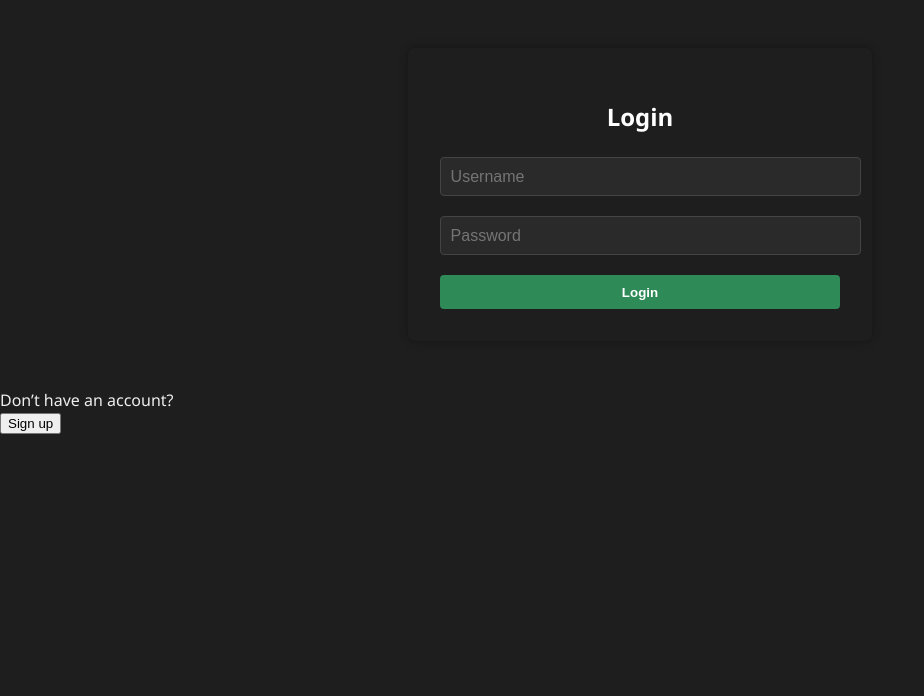
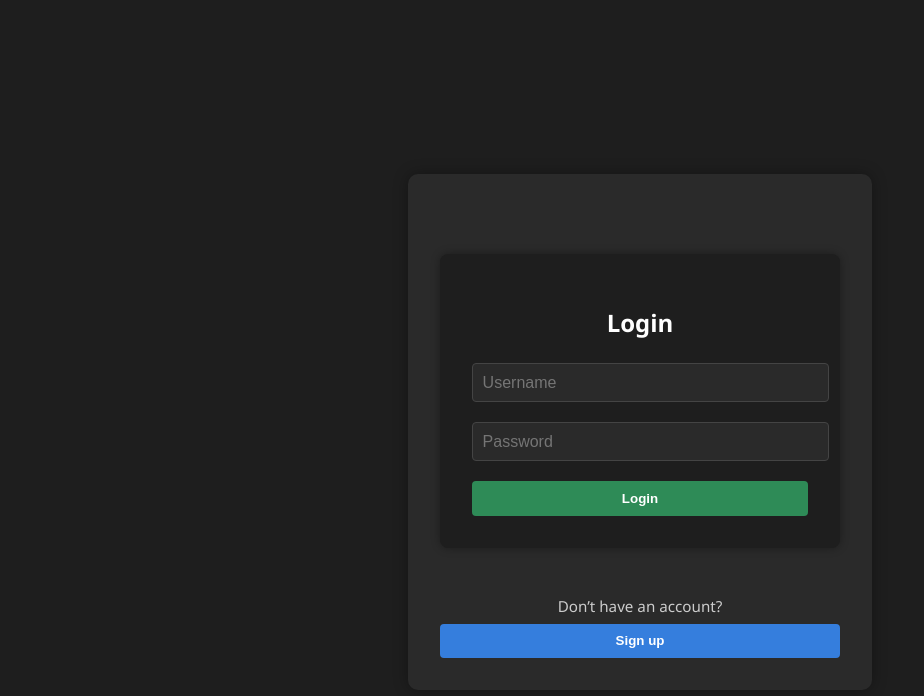
Before and after one commit to Lo977/safe-steps, a React (Create React App) app in the folder client/: page / in a window 1280 px wide. Shown: the top 696 px of the page, without its empty margins (0-924 px from the left). Built offline with nearby package versions, Linux system fonts and the light colour scheme; no server answers.

Commit message:
add css for login page

```diff
--- a/client/src/index.css
+++ b/client/src/index.css
@@ -729,3 +729,46 @@ a:hover {
   font-size: 0.9rem;
   margin-top: 0.25rem;
 }
+
+/* //////////////////// Login ////////////////////////////////////////////// */
+.login-container {
+  display: flex;
+  justify-content: center;
+  align-items: center;
+  background-color: #1e1e1e;
+  min-height: 100vh;
+  padding: 2rem;
+}
+
+.login-card {
+  background-color: #2a2a2a;
+  color: #eee;
+  padding: 2rem;
+  border-radius: 10px;
+  width: 100%;
+  max-width: 400px;
+  box-shadow: 0 0 15px #00000055;
+}
+
+.login-footer {
+  margin-top: 1.5rem;
+  text-align: center;
+  color: #ccc;
+  font-size: 0.95rem;
+}
+
+.signup-button {
+  margin-top: 0.5rem;
+  width: 100%;
+  padding: 0.6rem;
+  background-color: #357edd;
+  color: #fff;
+  font-weight: bold;
+  border: none;
+  border-radius: 4px;
+  cursor: pointer;
+}
+
+.signup-button:hover {
+  background-color: #5596f4;
+}
```
